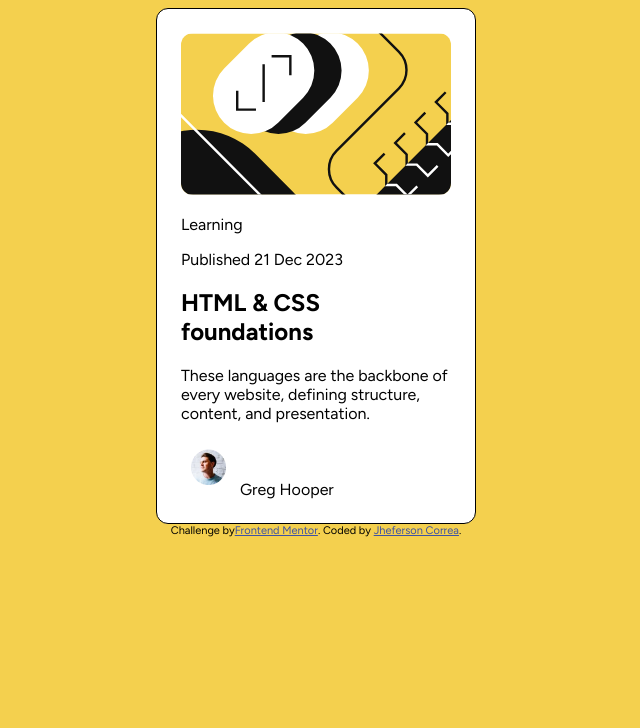
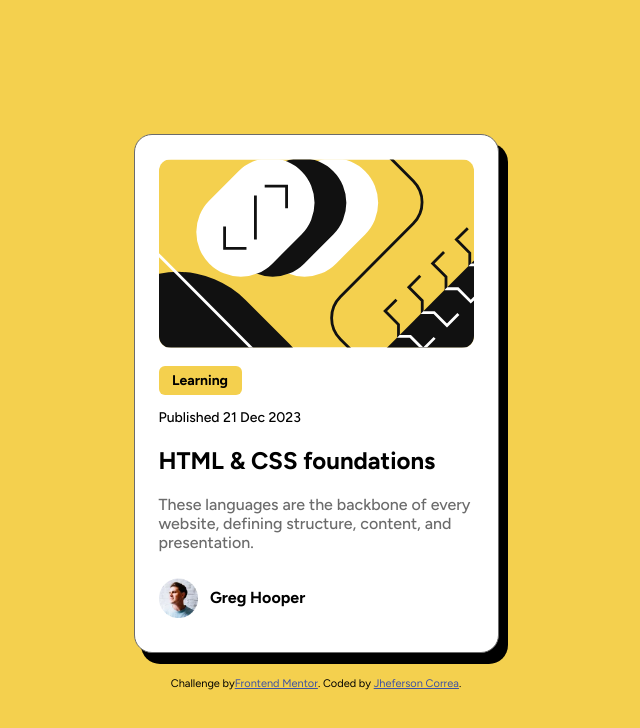
Before and after one commit to imjheef/blog-preview-card-main, a plain HTML site: page index.html in a window 1280 px wide. Shown: the whole page, without its empty margins (324-964 px from the left). Drawn offline with Linux system fonts and the light colour scheme.

Commit message:
finished project.

```diff
--- a/index.html
+++ b/index.html
@@ -33,19 +33,18 @@
 				class="card-img"
 				src="./assets/images/illustration-article.svg"
 				alt="web 3" />
-			<p>Learning</p>
+			<p class="tag">Learning</p>
 
-			<p>Published 21 Dec 2023</p>
+			<p class="course-date">Published 21 Dec 2023</p>
 			<section>
-				<h1>HTML & CSS foundations</h1>
+				<h1> <a href="#"></a> HTML & CSS foundations</h1>
 				<p>
 					These languages are the backbone of every website, defining structure,
 					content, and presentation.
 				</p>
 			</section>
-			<section>
+			<section class="card-footer">
 				<img
-					class="end-img"
 					src="./assets/images/image-avatar.webp"
 					alt="avatar" />
 				Greg Hooper
--- a/style.css
+++ b/style.css
@@ -1,30 +1,49 @@
 :root {
 	--yellow: hsl(47, 88%, 63%);
 	--white: hsl(0, 0%, 100%);
-	---gray-500: hsl(0, 0%, 42%)
-	--gray-950: hsl(0, 0%, 7%)
+	---gray-500: hsl(0, 0%, 42%);
+	--gray-950: hsl(0, 0%, 7%);
 }
 
 body {
 	display: flex;
 	font-family: 'Figtree', Arial, Helvetica, sans-serif;
 	flex-direction: column;
+	margin: auto;
+	align-items: center;
+	justify-content: center;
+	height: 100vh;
+	padding: 24px;
 	align-items: center;
 	font-size: 16px;
 	background-color: var(--yellow);
 }
 
+.tag{
+	background: var(--yellow);
+    padding: 6px 9px;
+    width: 65px;
+    border-radius: 6px;
+    font-weight: bold;
+    font-size: 14px;
+    text-align: center;
+}
+
+.course-date{
+	/* color: var(---gray-500); */
+	font-weight: 500;
+	font-size: 14px;
+}
+
 .card{
 	background-color: var(--white);
 	padding: 24px;
-	width: 300px;
-	height: max-content;
-	min-width: 320px;
-	border-radius: 12px;
+	max-width: 365px;
+	border-radius: 18px;
 	border: solid 1px ;
 	border-color: var(---gray-500);
-	/* max-width: 100%; */
 	box-sizing: border-box;
+	box-shadow: 8px 10px 0px 1px ;
 }
 
 .card-img{
@@ -32,13 +51,32 @@ body {
 	width: 100%;
 }
 
-.card section{
-	/* padding: 12px; */
+section h1:hover	{
+	color: var(--yellow);
+	cursor: pointer;
 }
 
-.end-img {
-	width: 35px;
-	padding: 10px;
+section p{
+	color: var(---gray-500);
+	font-weight: 500;
+}
+
+
+.card-footer {
+	display: flex;
+	align-items: center;
+	gap: 12px;
+	padding: 10px 0;
+	font-weight: bold;
+}
+
+.card-footer img{
+	height: 40px;
+}
+
+footer{
+	margin: 24px;
+	/* width: 100%; */
 }
 
 .attribution {
@@ -48,3 +86,9 @@ body {
 .attribution a {
 	color: hsl(228, 45%, 44%);
 }
+
+.attribution a:hover {
+	background-color: var(---gray-500);
+	color: var(--yellow);
+	text-decoration: underline;
+}
```
